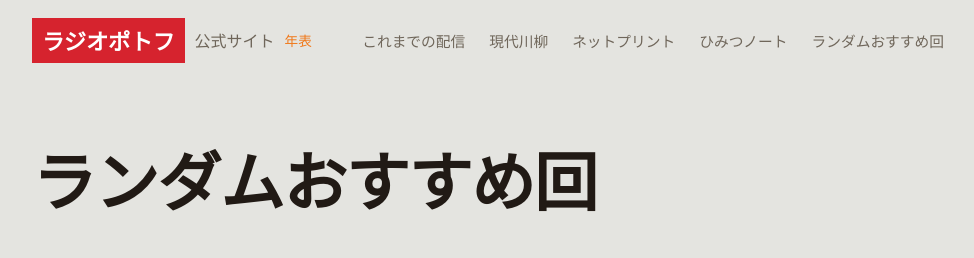
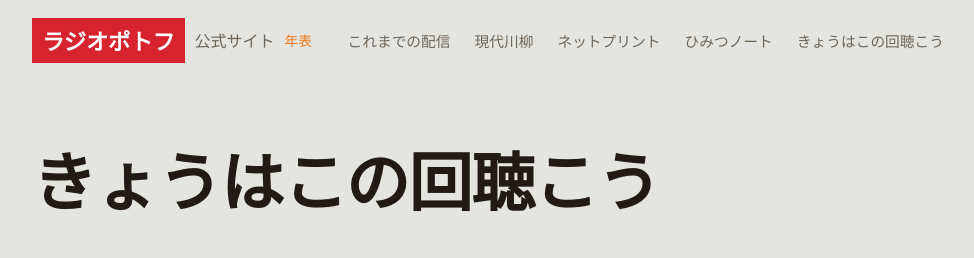
Before and after one commit to 1mada-tech/radio-potofu-site, a Next.js app: page /omikuji in a window 1280 px wide. Shown: the top 258 px of the page, without its empty margins (152-1126 px from the left). Built offline with nearby package versions, Linux system fonts and the light colour scheme; no server answers.

Commit message:
ページ名を「ランダムおすすめ回」から「きょうはこの回聴こう」に変更
Co-Authored-By: Claude Sonnet 5 <noreply@anthropic.com>
Claude-Session: https://claude.ai/code/session_01MKCNKPEmFmn6HpUXMp5uYa

```diff
--- a/src/app/omikuji/page.tsx
+++ b/src/app/omikuji/page.tsx
@@ -2,7 +2,7 @@ import type { Metadata } from "next";
 import { getEpisodes } from "@/lib/podcast";
 import OmikujiDraw from "@/components/OmikujiDraw";
 
-export const metadata: Metadata = { title: "ランダムおすすめ回" };
+export const metadata: Metadata = { title: "きょうはこの回聴こう" };
 export const revalidate = 60;
 
 export default async function OmikujiPage() {
@@ -10,7 +10,7 @@ export default async function OmikujiPage() {
 
   return (
     <div className="container page">
-      <h1>ランダムおすすめ回</h1>
+      <h1>きょうはこの回聴こう</h1>
       <p className="page-caption">
         ボタンを押すと、これまでの配信からランダムに1回選ばれます。思いもよらない一本と出会ってみてください。
       </p>
--- a/src/components/Header.tsx
+++ b/src/components/Header.tsx
@@ -5,7 +5,7 @@ const navItems = [
   { href: "/senryu", label: "現代川柳" },
   { href: "/netprint", label: "ネットプリント" },
   { href: "/note", label: "ひみつノート" },
-  { href: "/omikuji", label: "ランダムおすすめ回" },
+  { href: "/omikuji", label: "きょうはこの回聴こう" },
 ];
 
 export default function Header() {
```
